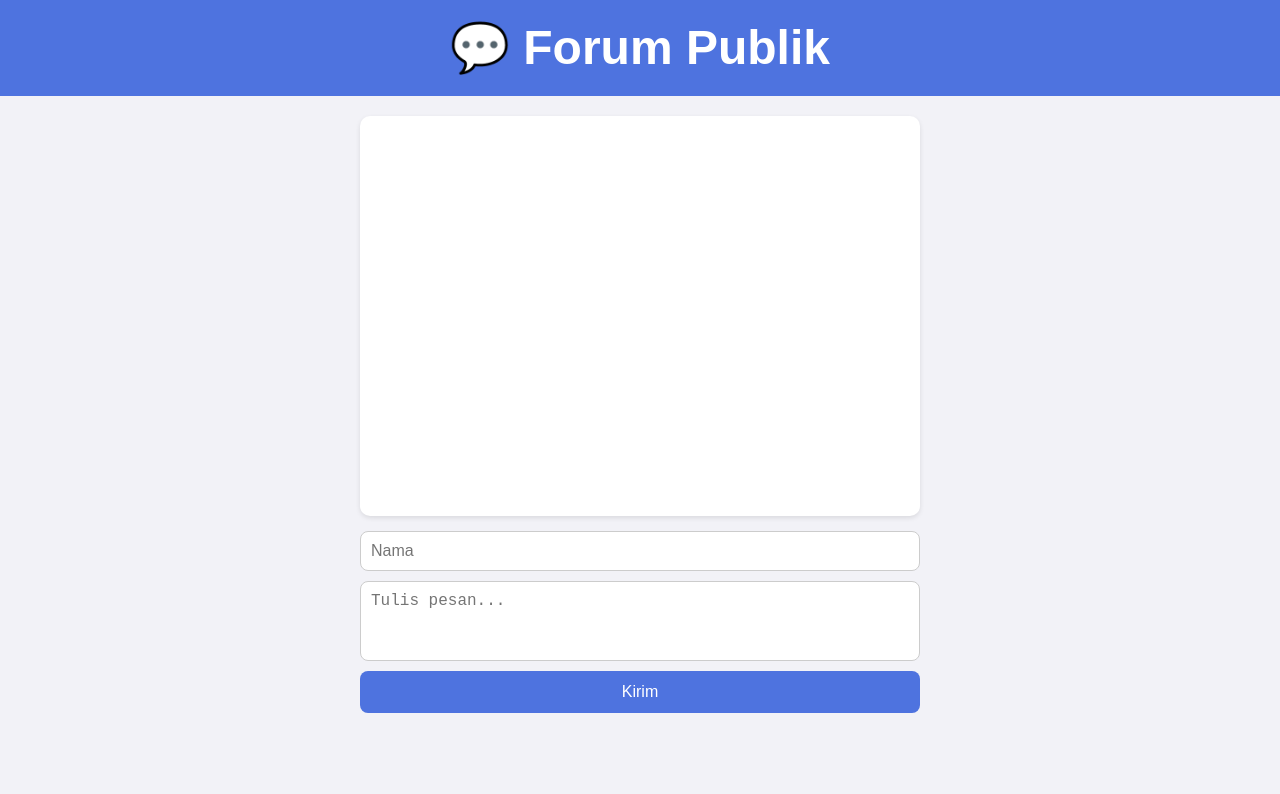
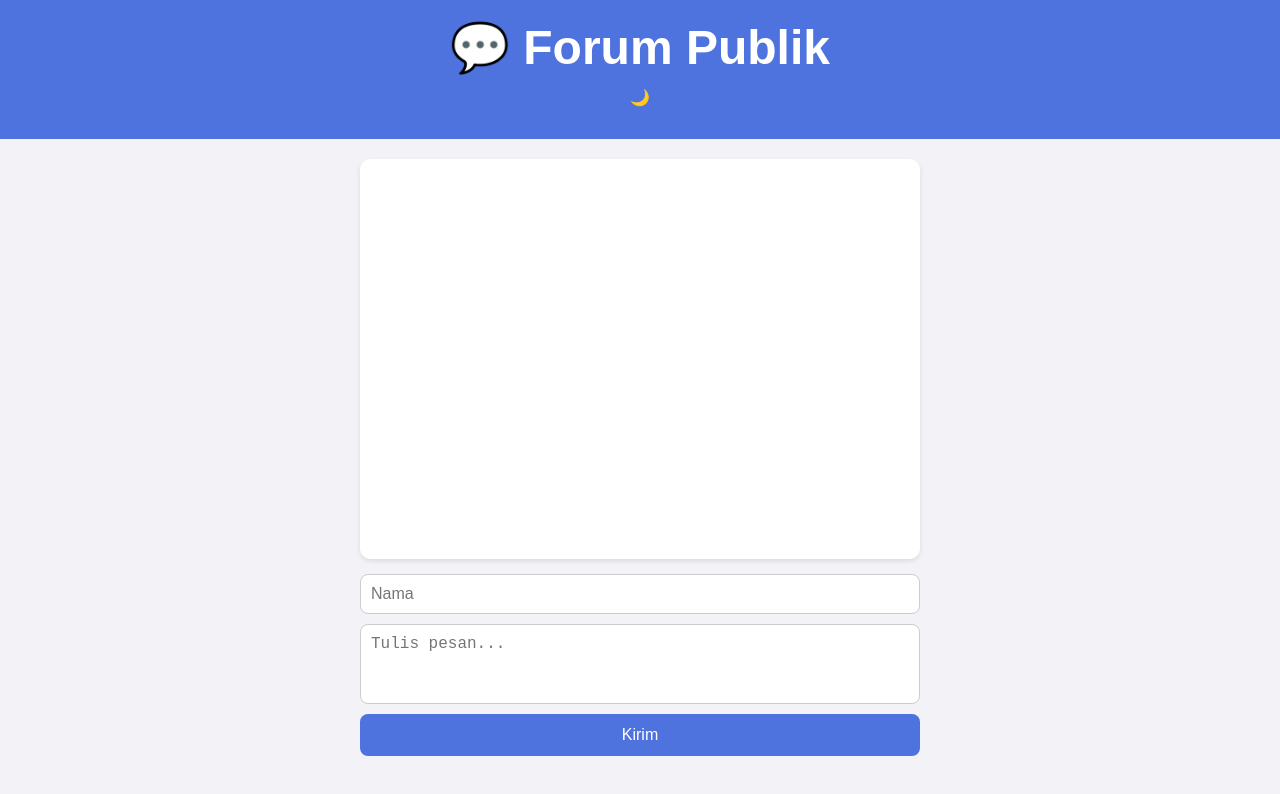
Before and after one commit to marketblastapp/forum-public, a website: page public/index.html in a window 1280 px wide. Drawn offline with Linux system fonts and the light colour scheme; no server answers.

Commit message:
Update index.html

```diff
--- a/public/index.html
+++ b/public/index.html
@@ -9,6 +9,7 @@
 <body>
   <header>
     <h1>💬 Forum Publik</h1>
+    <button id="toggle-theme">🌙</button>
   </header>
 
   <main>
```
